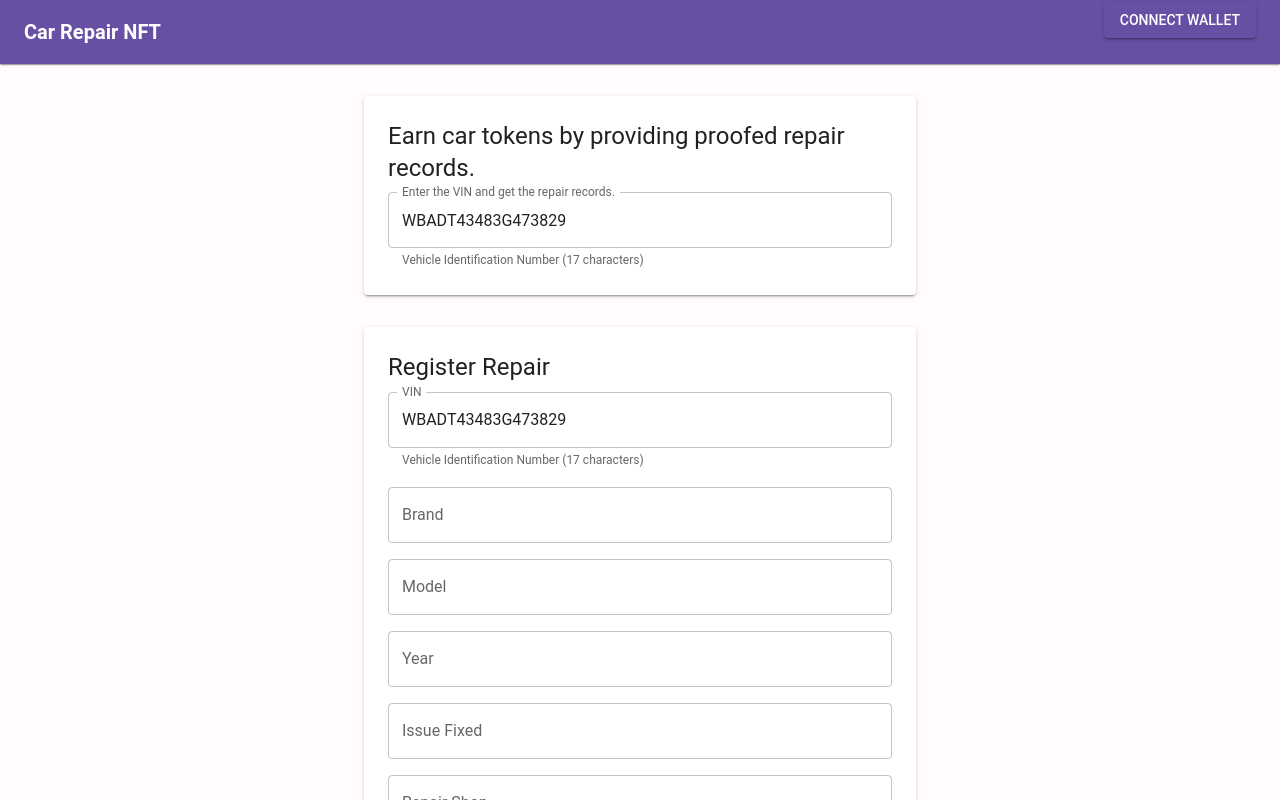
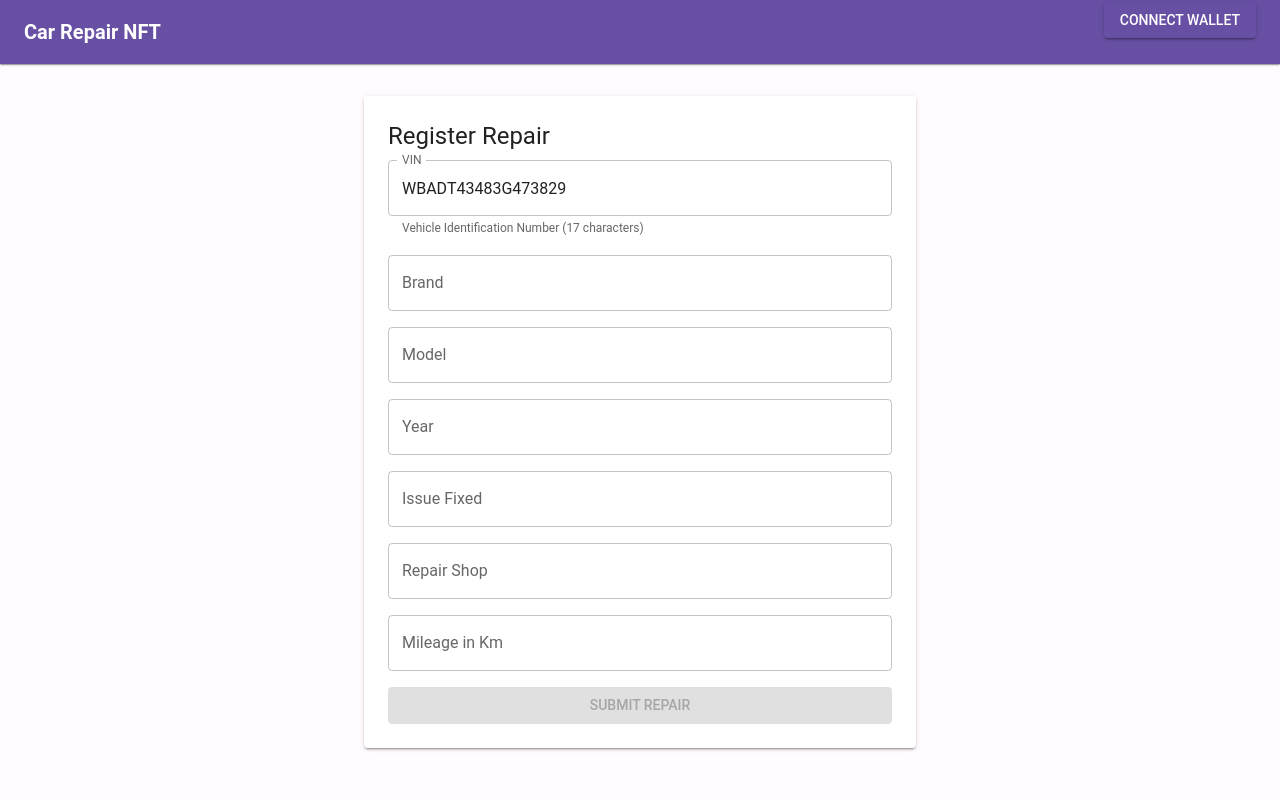
Before and after one commit to Budenkinder/car_nft, a React (Create React App) app in the folder frontend/: page / in a window 1280 px wide. Shown: the top 800 px of the page. Built offline with nearby package versions, Linux system fonts and the light colour scheme; no server answers.

Commit message:
remove ui component

```diff
--- a/frontend/src/App.js
+++ b/frontend/src/App.js
@@ -183,26 +183,6 @@ function App() {
         </Toolbar>
       </AppBar>
 
-      <Container maxWidth="sm" sx={{ mt: 4 }} disabled={!walletAddress}>
-        <Paper elevation={2} sx={{ p: 3 }}>
-          <Typography variant="h5" gutterBottom>
-            Earn car tokens by providing proofed repair records.
-          </Typography>
-          <Stack spacing={2}>
-            <TextField
-              label="Enter the VIN and get the repair records."
-              fullWidth
-              value={vin}
-              onChange={(e) => setVin(e.target.value)}
-              error={!!errors.vin}
-              helperText={
-                errors.vin || "Vehicle Identification Number (17 characters)"
-              }
-            />
-          </Stack>
-        </Paper>
-      </Container>
-
       <Container maxWidth="sm" sx={{ mt: 4 }}>
         <Paper elevation={2} sx={{ p: 3 }}>
           <Typography variant="h5" gutterBottom>
```
